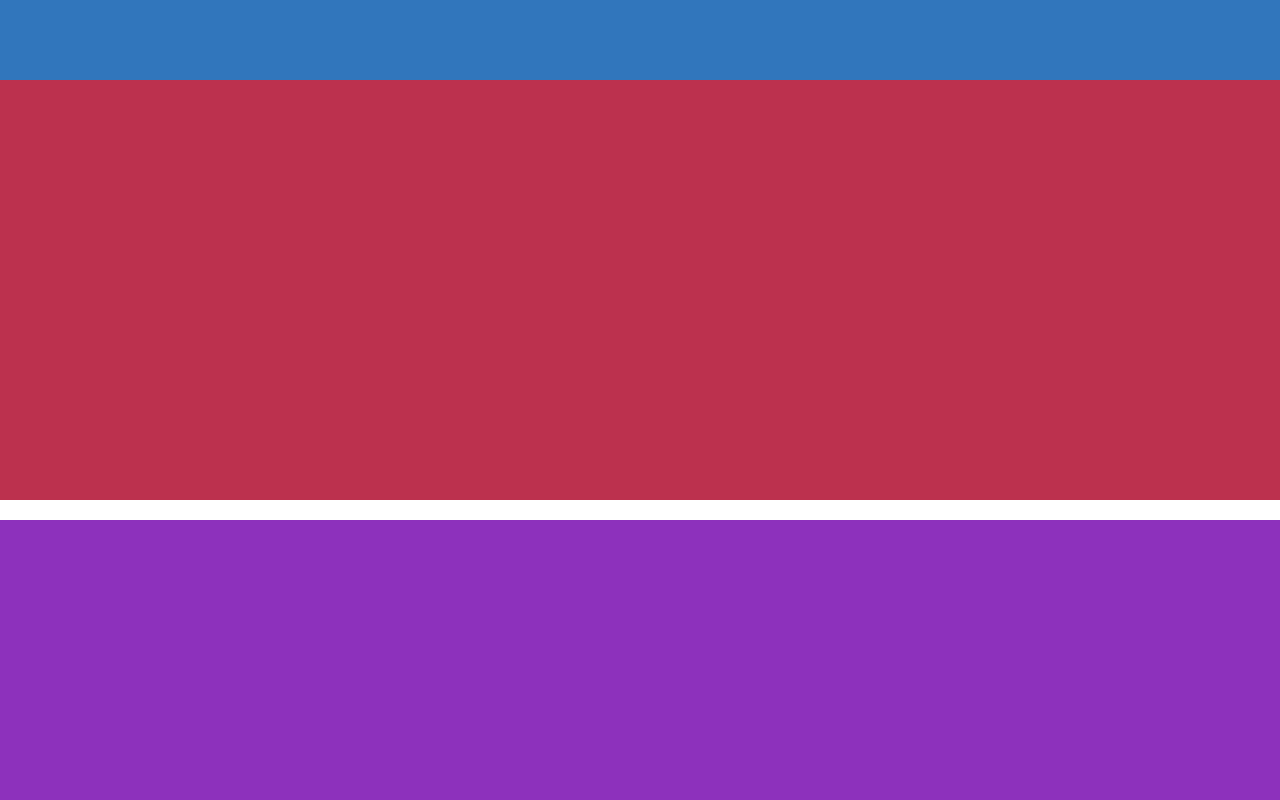
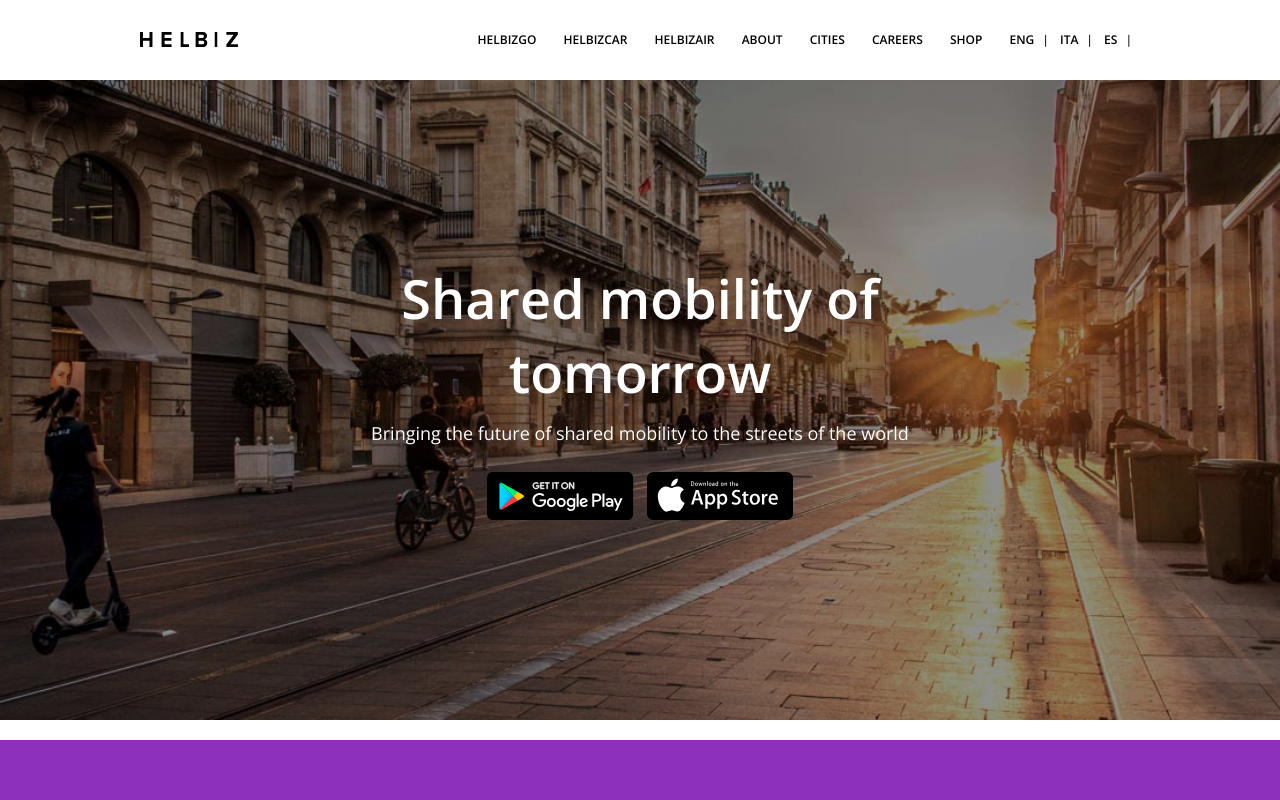
Before and after one commit to jopomin/html-css-helbiz, a plain HTML site: page index.html in a window 1280 px wide. Shown: the top 800 px of the page. Drawn offline with nearby package versions, Linux system fonts and the light colour scheme.

Commit message:
Header Desktop

```diff
--- a/css/style.css
+++ b/css/style.css
@@ -4,18 +4,130 @@
   box-sizing: border-box;
 }
 
+body {
+  font-family: 'Open Sans', sans-serif;
+  font-size: 12px;
+}
+
+.container_1000 {
+  max-width: 1000px;
+  margin: 0 auto;
+}
+
+a {
+  text-decoration: none;
+  cursor: pointer;
+}
+
+ul li {
+  list-style: none;
+}
+
+.overlay {
+  width: 100%;
+  height: 100%;
+  background: rgba(0, 0, 0, 0.2);
+}
+
+/******* --- Header --- *******/
+
+/* --- Top Bar --- */
 
 #top-bar {
-  background: #3176bc;
+  background: #fff;
   height: 80px;
   width: 100%;
   position: fixed;
+  top: 0;
+  left: 0;
+  z-index: 2;
 }
 
+#logo {
+  text-align: left;
+  margin-top: 32px;
+}
+
+#logo img {
+  height: 15px;
+}
+
+#menu {
+  text-align: right;
+  line-height: 80px;
+}
+
+#menu ul {
+  display: inline-block;
+}
+
+#menu ul li {
+  display: inline;
+  text-transform: uppercase;
+  font-weight: 600;
+}
+
+#menu ul li:last-child {
+  margin-right: 0;
+}
+
+#menu .left-menu li {
+  margin-right: 24px;
+}
+
+#menu .right-menu li {
+  margin-right: 8px;
+}
+
+#menu .right-menu li:not(:last-child):after {
+  content: '\007C';
+  margin-left: 8px;
+  font-size: 12px;
+  color: #222;
+}
+
+/* --- Banner --- */
+
 .jumbotron {
-  background: #bc314e;
-  height: 500px;
+  background-image: url('../img/hero-bg.jpg');
+  background-repeat: no-repeat;
+  background-size: cover;
+  background-position: center;
+  height: 640px;
+  margin-top: 80px;
+  position: relative;
 }
+
+.jumbotron .jumbo-text {
+  position: absolute;
+  top: 50%;
+  left: 50%;
+  transform: translate(-50%, -50%);
+  text-align: center;
+  color: #fff;
+}
+
+.jumbotron .jumbo-text h1 {
+  font-size: 4.5em;
+  font-weight: 600;
+  margin-bottom: 12px;
+}
+
+.jumbotron .jumbo-text p {
+  font-size: 1.5em;
+  margin-bottom: 12px;
+}
+
+.jumbotron .store-buttons div {
+  display: inline-block;
+  margin: 15px 5px;
+}
+
+.jumbotron .store-buttons div img {
+  height: 48px;
+}
+
+/******* --- Main --- *******/
 
 section {
   margin: 20px 0;
--- a/index.html
+++ b/index.html
@@ -2,6 +2,8 @@
 <html lang="it" dir="ltr">
   <head>
     <meta charset="utf-8">
+    <link rel="preconnect" href="https://fonts.gstatic.com">
+    <link href="https://fonts.googleapis.com/css2?family=Open+Sans:ital,wght@0,300;0,400;0,600;0,700;0,800;1,300;1,400;1,600;1,700;1,800&display=swap" rel="stylesheet">
     <link rel="stylesheet" href="css/12-bool.css">
     <link rel="stylesheet" href="css/style.css">
     <title>Helbiz - Esercizio 2 Febbraio</title>
@@ -9,10 +11,49 @@
   <body>
     <header>
       <div id="top-bar">
-        <div id="logo"></div>
-        <div id="menu"></div>
+        <div class="container_1000">
+          <div class="container">
+            <div id="logo" class="col-lg-3">
+              <a href="#"><img src="img/helbiz-logo.svg" alt="Logo Helbiz"></a>
+            </div>
+            <div id="menu" class="col-lg-9">
+              <ul class="left-menu">
+                <li><a>helbizgo<a/></li>
+                <li><a>helbizcar<a/></li>
+                <li><a>helbizair<a/></li>
+                <li><a>about<a/></li>
+                <li><a>cities<a/></li>
+                <li><a>careers<a/></li>
+                <li><a>shop<a/></li>
+              </ul>
+              <ul class="right-menu">
+                <li><a>eng<a/></li>
+                <li><a>ita<a/></li>
+                <li><a>es<a/></li>
+              </ul>
+            </div>
+          </div>
+        </div>
       </div>
       <div class="jumbotron">
+        <div class="overlay">
+          <div class="container">
+            <div class="col-lg-12 col-md-12 col-xs-12">
+              <div class="jumbo-text">
+                <h1>Shared mobility of tomorrow</h1>
+                <p>Bringing the future of shared mobility to the streets of the world</p>
+                <div class="store-buttons">
+                  <div class="google-play">
+                    <a href="#"><img src="img/gplay.svg" alt="Google Play Button"></a>
+                  </div>
+                  <div class="apple-store">
+                    <a href="#"><img src="img/applestore.svg" alt="Apple Store Button"></a>
+                  </div>
+                </div>
+              </div>
+            </div>
+          </div>
+        </div>
       </div>
     </header>
     <main>
```
Also changed, not shown: img/applestore.svg (renamed from img/header-app-store-badge.svg), img/gplay.svg (renamed from img/header-google-play-badge.svg), img/helbiz-logo.svg (renamed from img/helbiz-new-logo-black.svg).
